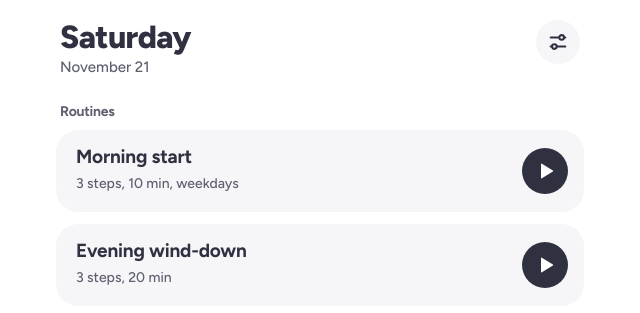
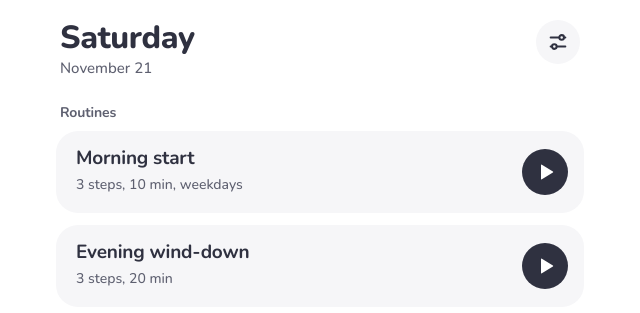
Before and after one commit to ahl1989/routines, a plain HTML site: page index.html in a window 1280 px wide. Shown: the top 313 px of the page, 320-960 px from the left. Drawn offline with Linux system fonts and the light colour scheme.

Commit message:
Switch to Nunito for a rounder look
Co-Authored-By: Claude Sonnet 5.5 <noreply@anthropic.com>
Claude-Session: https://claude.ai/code/session_01NYcTLXAZp7nNGrEsK21gDz

```diff
--- a/css/app.css
+++ b/css/app.css
@@ -1,12 +1,12 @@
 /* Calm: white page, very light gray cards, slate text, one yellow accent.
    No borders or shadows. Dark circles are the main controls, yellow marks what to do next. */
-@font-face{font-family:"Figtree";src:url("../fonts/body.woff2") format("woff2");font-weight:300 900;font-display:swap}
+@font-face{font-family:"Nunito";src:url("../fonts/nunito.woff2") format("woff2");font-weight:200 1000;font-display:swap}
 
 :root{
   --bg:#ffffff; --card:#f6f6f8; --card-2:#ececf0; --ink:#2f3140; --muted:#5e6070; --line:#ececf0;
   --track:#e6e6ec; --accent:#ffd60a; --accent-ink:#2f3140; --ctl:#2f3140; --ctl-ink:#ffffff;
   --off:#8f91a1; --danger:#b42318; --scrim:rgba(47,49,64,.45);
-  --font:"Figtree","Avenir Next","Segoe UI",system-ui,-apple-system,sans-serif;
+  --font:"Nunito","Varela Round","Avenir Next","Segoe UI",system-ui,-apple-system,sans-serif;
   --sat:env(safe-area-inset-top,0px); --sab:env(safe-area-inset-bottom,0px);
   color-scheme:light;
 }
@@ -27,7 +27,7 @@
 html,body{height:100%;margin:0}
 body{background:var(--bg);color:var(--ink);font-family:var(--font);font-size:16px;line-height:1.4;-webkit-text-size-adjust:100%;overscroll-behavior-y:none}
 #app{max-width:560px;margin:0 auto;min-height:100%;display:flex;flex-direction:column}
-h1,h2,h3{margin:0;letter-spacing:-.02em;line-height:1.1;text-wrap:balance}
+h1,h2,h3{margin:0;letter-spacing:-.01em;line-height:1.12;text-wrap:balance}
 p{margin:0}
 button,input,textarea{font:inherit;color:inherit}
 button{cursor:pointer;background:none;border:0;padding:0;touch-action:manipulation}
--- a/index.html
+++ b/index.html
@@ -13,7 +13,7 @@
 <link rel="manifest" href="manifest.webmanifest">
 <link rel="icon" type="image/png" href="icons/favicon.png">
 <link rel="apple-touch-icon" href="icons/apple-touch-icon.png">
-<link rel="preload" href="fonts/body.woff2" as="font" type="font/woff2" crossorigin>
+<link rel="preload" href="fonts/nunito.woff2" as="font" type="font/woff2" crossorigin>
 <link rel="stylesheet" href="css/app.css">
 </head>
 <body>
--- a/sw.js
+++ b/sw.js
@@ -6,7 +6,7 @@ const SHELL = [
   "css/app.css",
   "js/app.js",
   "manifest.webmanifest",
-  "fonts/body.woff2",
+  "fonts/nunito.woff2",
   "icons/icon-192.png",
   "icons/icon-512.png",
   "icons/icon-maskable-512.png",
```
Also changed, not shown: fonts/body.woff2 (deleted), fonts/nunito.woff2 (added), 1 other file.
